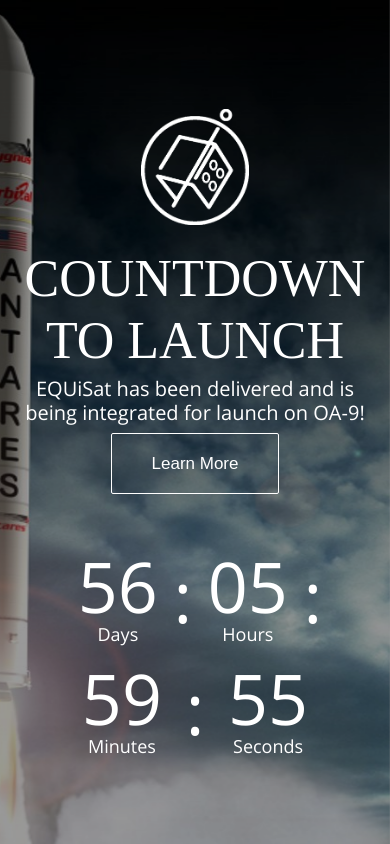
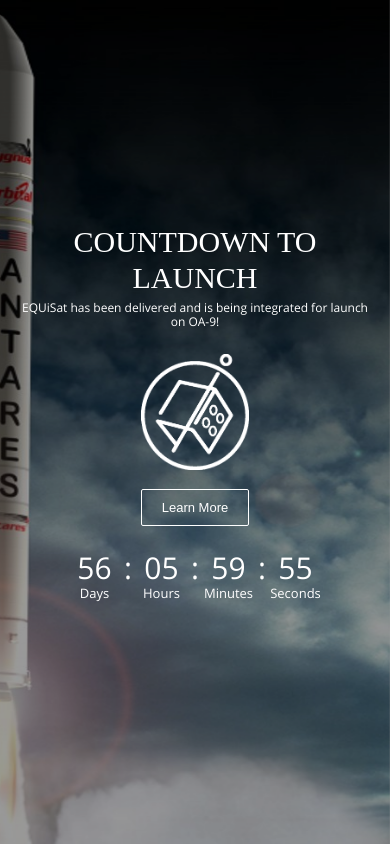
Before and after one commit to ali-mir/equisat-countdown, a plain HTML site: page index.html in a window 390 px wide. Drawn offline with Linux system fonts and the light colour scheme; a web font is replaced by a local one.

Commit message:
increased responsiveness

```diff
--- a/css/main.css
+++ b/css/main.css
@@ -132,13 +132,41 @@ input.input100 {
   transition: opacity 0.4s;
 }
 
+.days, .hours, .minutes, .seconds {
+  padding-top: 0px;
+}
 
 
-@media (max-width: 992px) {
+@media all and (max-width: 699px) {
   .alert-validate::before {
     visibility: visible;
     opacity: 1;
   }
+
+  .l1-txt1 {
+    font-size: 30px !important;
+  }
+  .m2-txt1 {
+    font-size: 12px !important;
+  }
+
+  .m2-txt2 {
+    font-size: 13px !important;
+  }
+
+  .learnmore-button-container {
+    width:10%;
+  }
+
+  .l1-txt2 {
+    font-size: 30px !important;
+  }
+
+  .learnmore-button {
+    padding: 10px 20px !important;
+    font-size: 13px!important;
+  }
+
 }
 
 
@@ -238,7 +266,6 @@ input.input100 {
   font-size: 17px;
   border-width: 1px;
   margin:0 auto;
-
 }
 
 .learnmore-button:hover{
--- a/index.html
+++ b/index.html
@@ -23,24 +23,23 @@
 <body>
 
 
-	<div class="bg-img1 overlay1 size1 flex-w flex-c-m p-t-40 p-l-15 p-r-15" style="background-image: url('images/Antares.jpg');">
+	<div class="bg-img1 overlay1 size1 flex-w flex-c-m p-l-15 p-r-15" style="background-image: url('images/Antares.jpg');">
 		<div class="overlay"></div>
 		<div class="wsize1">
-			<p class="txt-center p-b-23">
-				<!-- <i class="zmdi zmdi-card-giftcard cl0 fs-60"></i> -->
-				<img id="equisat" src="images/Equisat.png" />
-			</p>
-
 			<h3 class="l1-txt1 txt-center p-b-5">
 				COUNTDOWN TO LAUNCH
 			</h3>
-			<p class="txt-center m2-txt1">
+			<p class="txt-center m2-txt1 p-b-25">
 				EQUiSat has been delivered and is being integrated for launch on OA-9!
 			</p>
-			<div class="learnmore-button-container">
-				<a class="learnmore-button" href="http://brownspace.org/" title="">Learn More</a>
-			</div>
-			<div class="flex-w flex-sa-m cd100 bor1 p-t-50 p-l-50 p-r-50 respon1">
+			<p class="txt-center">
+				<!-- <i class="zmdi zmdi-card-giftcard cl0 fs-60"></i> -->
+				<img id="equisat" src="images/Equisat.png" />
+				<div class="learnmore-button-container">
+						<a class="learnmore-button" href="http://brownspace.org/" title="">Learn More</a>
+				</div>
+			</p>
+			<div class="flex-sa cd100 bor1 p-t-10 p-l-50 p-r-50 respon1">
 				<div class="flex-col-c-m wsize2 m-b-20">
 					<span class="l1-txt2 p-b-4 days">35</span>
 					<span class="m2-txt2">Days</span>
```
